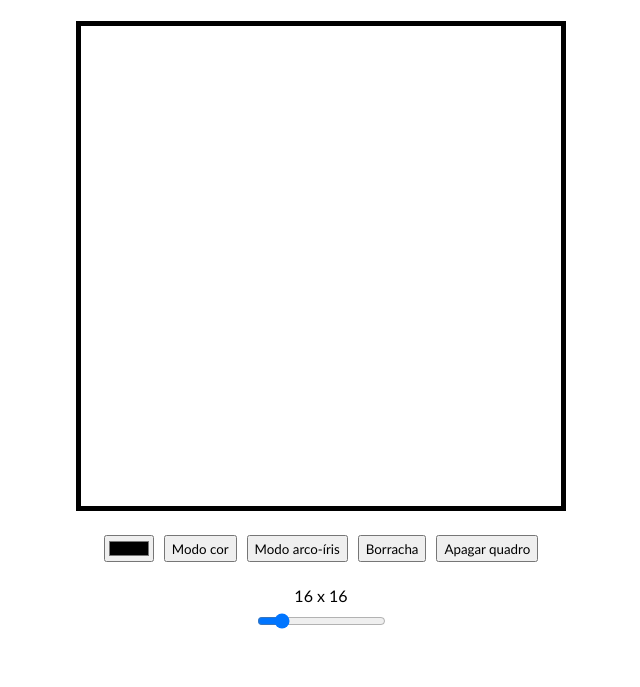
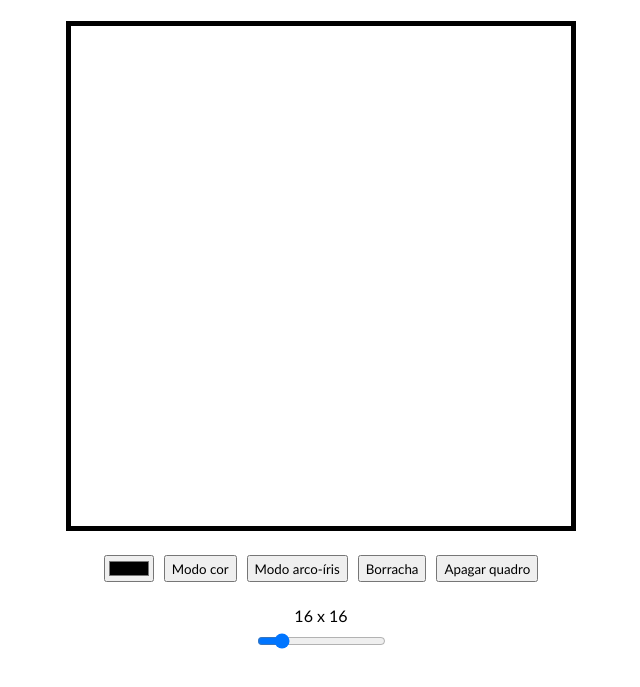
Before and after one commit to gustydev/etch-a-sketch, a plain HTML site: page index.html in a window 1280 px wide. Shown: the part 79-766 px from the top of the page, without its empty margins (319-959 px from the left). Drawn offline with Linux system fonts and the light colour scheme.

Commit message:
Allow grid size change with same space taken

```diff
--- a/script.js
+++ b/script.js
@@ -6,8 +6,6 @@ const container = document.querySelector('.container');
 
 const gridDisplay = document.querySelector('.grid-display');
 const gridPicker = document.querySelector('#grid-picker');
-
-
 
 function generateGrid(gridSize) {
     for (let x = 0; x < gridSize; x++) {
--- a/styles.css
+++ b/styles.css
@@ -16,21 +16,21 @@ body {
     display: flex;
     flex-wrap: wrap;
     flex-direction: column;
-    align-self: center;
-    max-width: 75%;
     border: 5px solid black;
+    height: 500px;
+    width: 500px;
 }
 
 .row {
     display: flex;
     flex-direction: row;
+    flex: 1;
 }
 
 .square {
-    flex: 0 0 auto;
+    flex: 1 1 auto;
     /* border: 0.1vw solid black; */
     margin: 0px;
-    padding: 15px;
 }
 
 .options {
```
